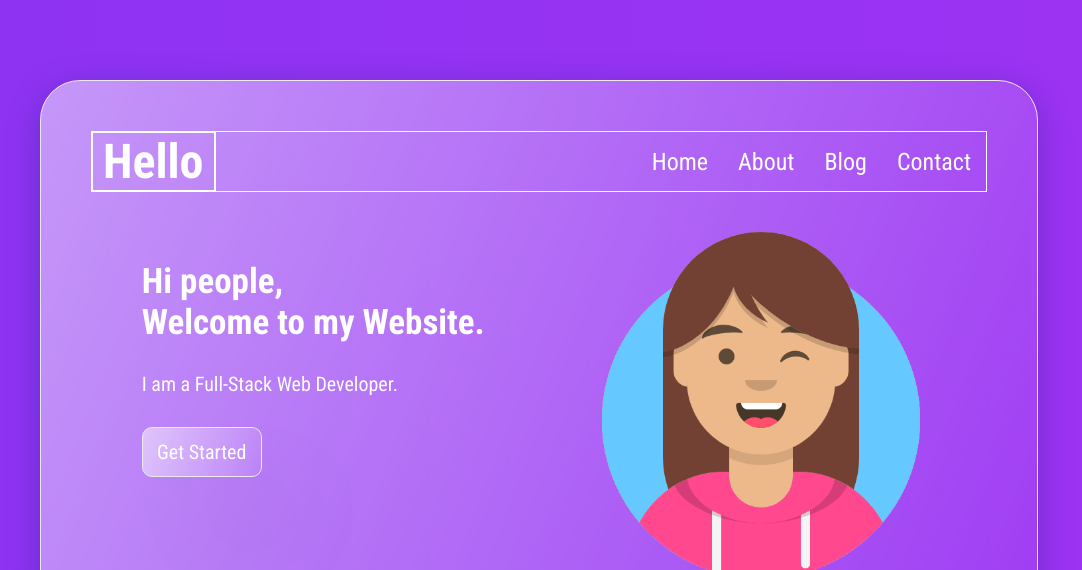
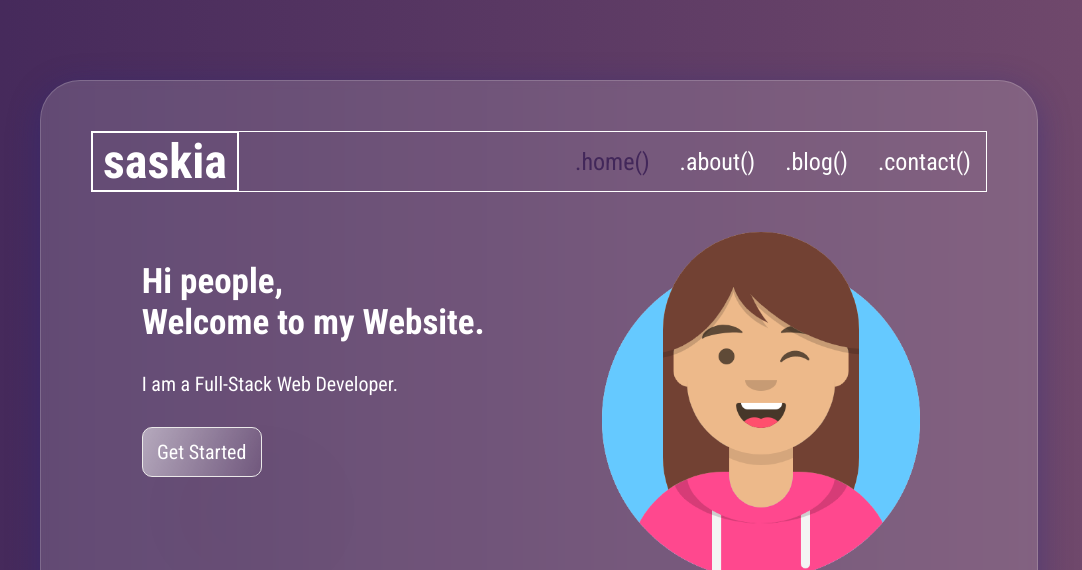
Before and after one commit to saskialein/blog-website, a Gatsby site: page / in a window 1280 px wide. Shown: the top 570 px of the page, without its empty margins (101-1183 px from the left). Built offline with nearby package versions, Linux system fonts and the light colour scheme; Gatsby itself is replaced by a stand-in of ours.

Commit message:
new styling

```diff
--- a/src/components/Layout.module.css
+++ b/src/components/Layout.module.css
@@ -14,11 +14,17 @@
     margin-top: 10vh;
     margin-bottom: 30px;
     padding: 50px;
-    border: 1px solid rgb(235, 233, 233);
+    /* border: 1px solid rgb(235, 233, 233);
     background: linear-gradient(111.29deg, rgba(255, 255, 255, 0.5) -1.83%, rgba(255, 255, 255, 0) 109.95%);
     box-shadow: 0 8px 32px 0 rgba( 31, 38, 135, 0.37 );
     backdrop-filter: blur(4.5px);
-    -webkit-backdrop-filter: blur(4.5px);
+    -webkit-backdrop-filter: blur(4.5px); */
+    background: rgba( 255, 255, 255, 0.15 );
+    box-shadow: 0 8px 32px 0 rgba( 31, 38, 135, 0.37 );
+    backdrop-filter: blur( 4px );
+    -webkit-backdrop-filter: blur( 4px );
+    border-radius: 10px;
+    border: 1px solid rgba( 255, 255, 255, 0.18 );
     border-radius: 40px;
 }
 
@@ -49,17 +55,37 @@
 
 .NavItem {
     display: inline-block;
-    padding: 15px;
+    margin: 15px;
     font-size: 1.5rem;
-    font-weight: 100;
+    /* font-weight: normal; */
     text-align: center;
     line-height: 1;
 }
 
 .NavItemLink {
     color: inherit;
+
 }
 
+.NavItemLink:hover,
+.Active {
+    transition: color .5s ease-out;
+    color: #42275a;
+}
+
+/* .Active {
+    background-color: black;
+    background-image: -webkit-linear-gradient(#42275a, #72436b);
+    -webkit-background-clip: text;
+    -moz-background-clip: text;
+    -webkit-text-fill-color: transparent;
+    -moz-text-fill-color: transparent;
+    font-weight: 700;
+} */
+
+.NavItemLink:focus {
+    outline-offset: 1px;
+}
 
 .Main {
     font-weight: normal;
--- a/src/components/layout.css
+++ b/src/components/layout.css
@@ -12,7 +12,11 @@ body {
   color: #fff;
   font-family: 'Roboto Condensed', sans-serif;
   font-weight: normal;
-  background: linear-gradient(to left, #9d33f3, #8d33f3);
+  /* background: linear-gradient(to right, #c31432, #240b36); */
+  /* background: linear-gradient(to right, #0f0c29, #302b63, #24243e); */
+  /* background: linear-gradient(to right, #200122, #6f0000); */
+  background-image: linear-gradient(to right, #42275a, #734b6d);
+  /* background-image: linear-gradient(to right, #000428, #004e92); */
   background-size: cover;
   background-repeat: no-repeat;
   min-height: 100vh;
--- a/src/components/menu.js
+++ b/src/components/menu.js
@@ -5,12 +5,12 @@ import classes from './layout.module.css'
 
 const Menu = () => (
     <nav className={classes.NavBar}>
-        <div className={classes.NavBrand}>Hello</div>
+        <div className={classes.NavBrand}>saskia</div>
             <ul className={classes.NavItems}>
-                <Link className={classes.NavItemLink} to='/'><li className={classes.NavItem}>Home</li></Link>
-                <Link className={classes.NavItemLink} to='/about'><li className={classes.NavItem}>About</li></Link>
-                <Link className={classes.NavItemLink} to='/blog'><li className={classes.NavItem}>Blog</li></Link>
-                <Link className={classes.NavItemLink} to='/contact'><li className={classes.NavItem}>Contact</li></Link>
+                <Link className={classes.NavItemLink}  activeClassName={classes.Active} to='/'><li className={classes.NavItem}>.home()</li></Link>
+                <Link className={classes.NavItemLink}  activeClassName={classes.Active} to='/about'><li className={classes.NavItem}>.about()</li></Link>
+                <Link className={classes.NavItemLink}  activeClassName={classes.Active} to='/blog'><li className={classes.NavItem}>.blog()</li></Link>
+                <Link className={classes.NavItemLink}  activeClassName={classes.Active} to='/contact'><li className={classes.NavItem}>.contact()</li></Link>
             </ul>
     </nav>
 )
```
